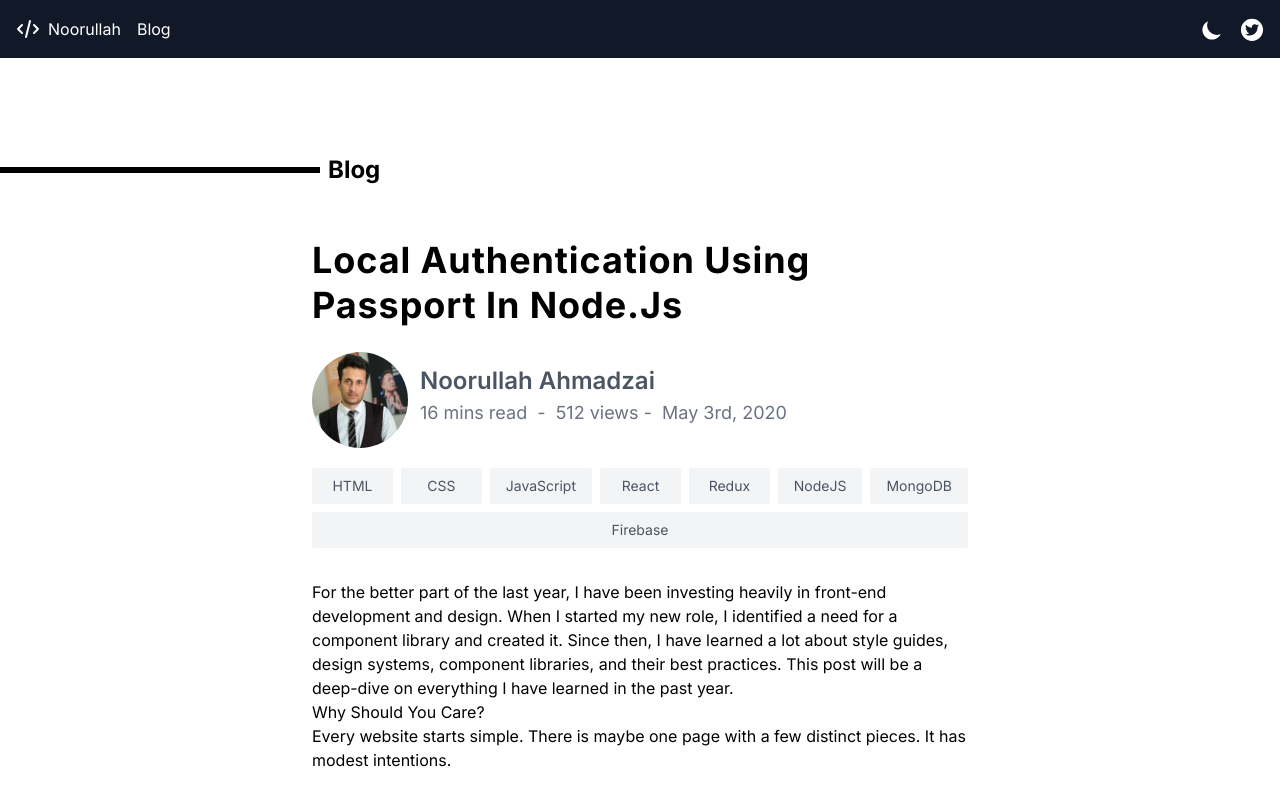
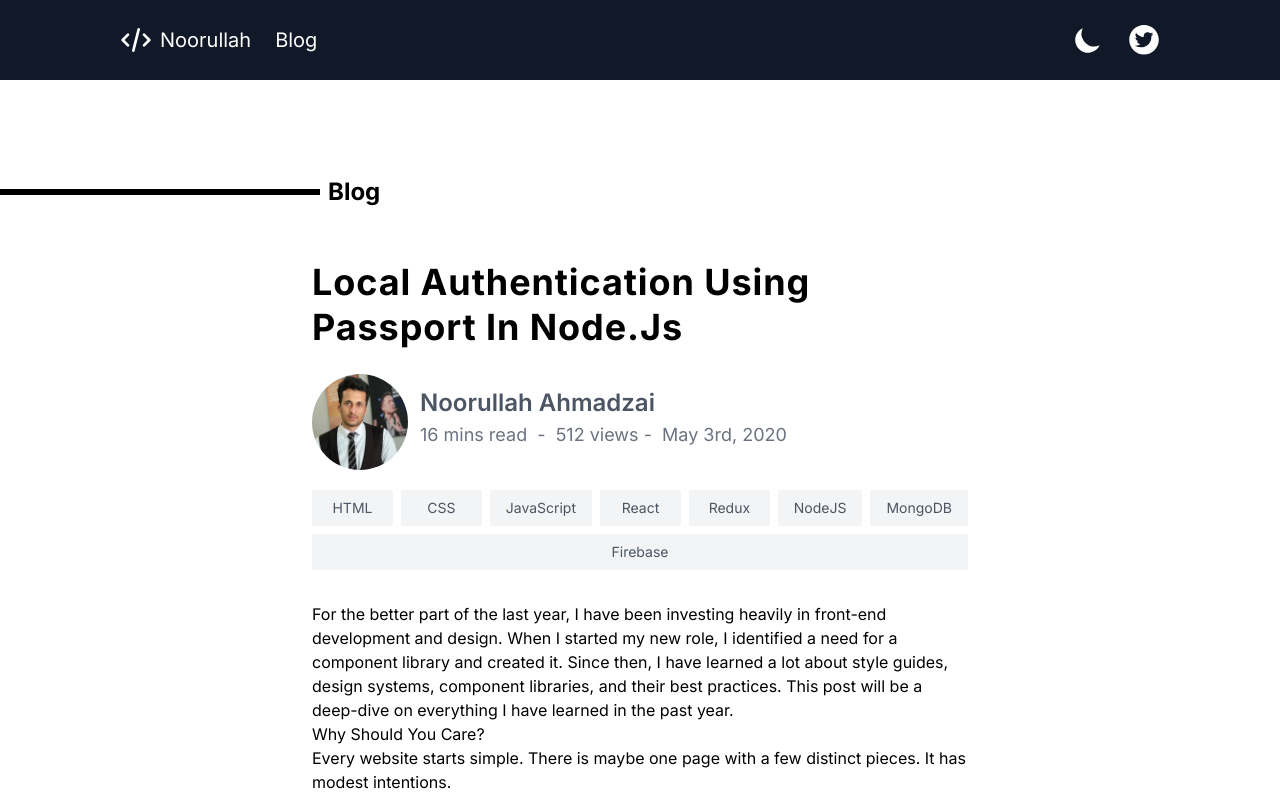
Before and after one commit to noor-codes/noorullah.dev, a Next.js app: page /blog/article in a window 1280 px wide. Shown: the top 800 px of the page. Built offline with nearby package versions, Linux system fonts and the light colour scheme; what @tailwindcss/typography would draw is missing.

Commit message:
More Navbar Polish

```diff
--- a/components/Navbar.jsx
+++ b/components/Navbar.jsx
@@ -16,14 +16,15 @@ const Navbar = () => {
   const menuVisibility = isOpen ? 'visible' : 'hidden'
 
   return (
-    <nav>
-      <div className="flex bg-gray-900 text-white py-4 px-4">
+    <nav className="bg-gray-900 text-white">
+      <div className="min-w-xs mx-auto sm:px-10 md:max-w-4xl xl:max-w-6xl">
+        <div className="flex py-4 px-4 sm:py-6">
           <div className="flex justify-between w-full items-center">
-          <div className="flex">
-            <CodeIcon className="h-6 w-6 mr-2" />
-            <div>Noorullah</div>
+            <div className="flex items-center">
+              <CodeIcon className="h-6 w-6 mr-2 sm:h-7 sm:w-7 lg:h-8 lg:w-8" />
+              <div className="sm:text-lg lg:text-xl">Noorullah</div>
               <Link href="/blog">
-              <a className="hidden sm:block ml-4">Blog</a>
+                <a className="hidden sm:block ml-4 sm:text-lg xl:ml-6 lg:text-xl">Blog</a>
               </Link>
             </div>
 
@@ -38,7 +39,9 @@ const Navbar = () => {
             </button>
 
             <div className="space-x-4 hidden sm:block">
-            <MoonIcon className="inline h-6 w-6 " />
+              <button type="button" className="focus:outline-none">
+                <MoonIcon className="inline h-6 w-6 sm:w-7 sm:h-7 lg:h-8 lg:w-8" />
+              </button>
 
               <a
                 href="https://twitter.com/Noorullah_Ah"
@@ -46,7 +49,7 @@ const Navbar = () => {
                 target="_blank"
                 aria-label="twitter"
               >
-              <TwitterIcon className="inline h-6 w-6" />
+                <TwitterIcon className="inline h-6 w-6 sm:w-7 sm:h-7 lg:h-8 lg:w-8 lg:ml-2" />
               </a>
             </div>
           </div>
@@ -57,7 +60,7 @@ const Navbar = () => {
         >
           <Link href="/blog" onClick={() => setIsOpen(!isOpen)}>
             <a>
-            <div className="flex text-sm hover:bg-gray-800 px-2 py-2 rounded">
+              <div className="flex items-center pr-1 text-sm hover:bg-gray-800 px-2 py-2 rounded">
                 <BlogIcon className="mr-2 h-6 w-6" />
                 Blog
               </div>
@@ -71,18 +74,19 @@ const Navbar = () => {
             aria-label="twitter"
             onClick={() => setIsOpen(!isOpen)}
           >
-          <div className="flex text-sm hover:bg-gray-800 px-2 py-2 rounded">
+            <div className="flex items-center pr-1 text-sm hover:bg-gray-800 px-2 py-2 rounded">
               <TwitterIcon className="mr-2 h-6 w-6" />
               Twitter
             </div>
           </a>
 
           <a href="#" onClick={() => setIsOpen(!isOpen)}>
-          <div className="flex text-sm hover:bg-gray-800 px-2 py-2 rounded">
+            <div className="flex items-center pr-1 text-sm hover:bg-gray-800 px-2 py-2 rounded">
               <MoonIcon className="mr-2 h-6 w-6" />
               Dark Mode
             </div>
           </a>
+        </div>
       </div>
     </nav>
   )
```
Also changed, not shown: public/icons/menu/blog-icon.svg. Lines whose indentation alone changed are shown as unchanged.
